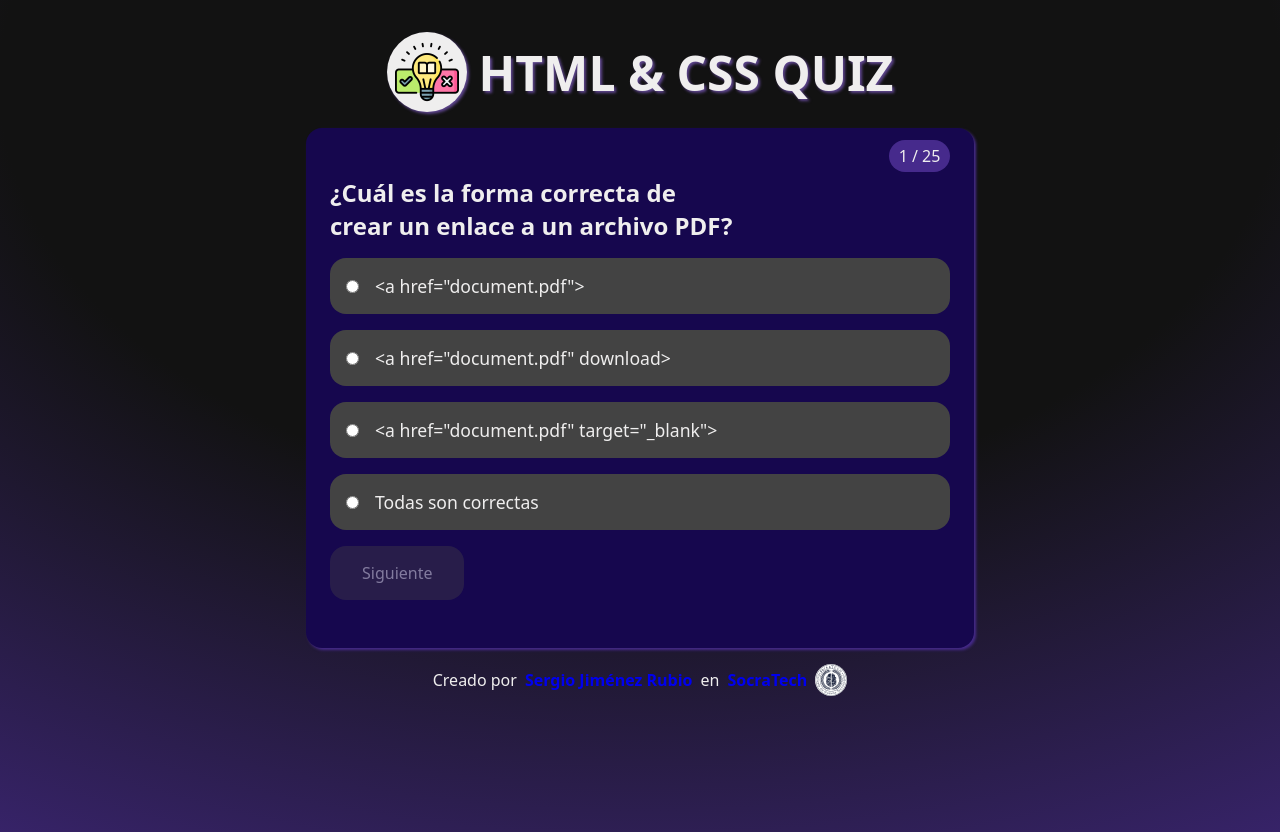
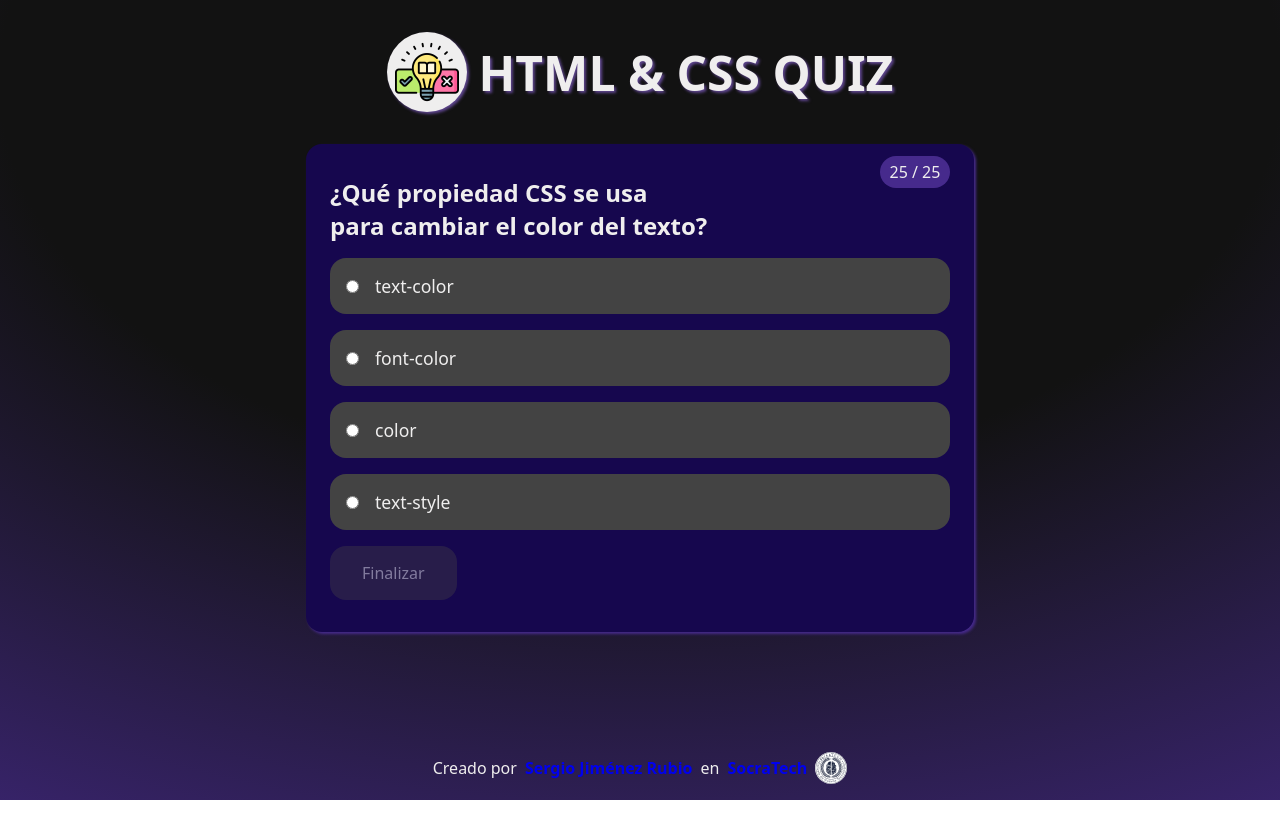
Before and after one commit to reposocratech/HTML-CSS-Quiz, a React (Vite) app: page / in a window 1280 px wide. After the commit the page ends 800 px from the top, so only its background shows below. Built offline with nearby package versions, Linux system fonts and the light colour scheme.

Commit message:
Mejoras de diseño y usabilidad a la hora de mostrar los resultados

```diff
--- a/src/App.css
+++ b/src/App.css
@@ -14,6 +14,10 @@
   margin: 0;
 }
 
+html {
+  scroll-behavior: smooth;
+}
+
 body {
   font-family: system-ui, -apple-system, BlinkMacSystemFont, 'Segoe UI', Roboto,
     Oxygen, Ubuntu, Cantarell, 'Open Sans', 'Helvetica Neue', sans-serif;
@@ -26,6 +30,12 @@ body {
   );
 }
 
+#root {
+  min-height: 100dvh;
+  display: grid;
+  grid-template-rows: max-content 1fr max-content;
+}
+
 .container {
   width: min(700px, 100%);
   margin-inline: auto;
@@ -34,8 +44,7 @@ body {
 
 h1 {
   text-align: center;
-  margin-top: 2rem;
-  margin-bottom: 1rem;
+  margin-block: 2rem;
   font-size: clamp(2.5rem, calc(2rem + 1.333vw), 3rem);
   text-shadow: 2px 2px 3px var(--info-color);
   display: flex;
--- a/src/components/finalView/FinalView.jsx
+++ b/src/components/finalView/FinalView.jsx
@@ -13,9 +13,13 @@ export const FinalView = () => {
     <>
       <article className="quiz final-view">
         <Score />
-        <Dots />
       </article>
-      {showResults && <Results />}
+      {showResults && (
+        <>
+          <Results />
+          <Dots />
+        </>
+      )}
     </>
   );
 };
--- a/src/components/finalView/dots/Dots.jsx
+++ b/src/components/finalView/dots/Dots.jsx
@@ -9,14 +9,15 @@ export const Dots = () => {
   return (
     <div className="dots">
       {shuffleQuestions.map(({ id, correctAnswer }, i) => (
-        <span
+        <a
           key={id}
+          href={`#question-${i + 1}`}
           className={`dot ${
             correctAnswer === userAnswers[i] ? 'correct' : 'incorrect'
           }`}
         >
           {i + 1}
-        </span>
+        </a>
       ))}
     </div>
   );
--- a/src/components/finalView/dots/dots.css
+++ b/src/components/finalView/dots/dots.css
@@ -1,16 +1,30 @@
 .dots {
+  background-color: #16074ebb;
+  backdrop-filter: blur(10px);
+  box-shadow: 0 0 6px var(--text-color);
+  border: 2px solid var(--text-color);
+  border-radius: 1rem;
+  padding: 0.75rem;
   display: flex;
   flex-wrap: wrap;
   justify-content: center;
   gap: 0.6rem;
+  position: fixed;
+  bottom: 65px;
+  left: 0;
+  right: 0;
+  z-index: 1;
+  width: min(100%, 500px);
+  margin-inline: auto;
 
   .dot {
     display: grid;
     place-items: center;
-    width: 1.5rem;
+    width: 1.7rem;
     aspect-ratio: 1;
     border-radius: 50%;
-    font-size: 0.8rem;
+    text-decoration: none;
+    color: white;
 
     &.correct {
       background-color: var(--correct-color);
--- a/src/components/finalView/results/Results.jsx
+++ b/src/components/finalView/results/Results.jsx
@@ -1,4 +1,4 @@
-import { useContext } from 'react';
+import { useContext, useEffect, useRef } from 'react';
 import { marked } from 'marked';
 import { QuizContext } from '../../../context/QuizContext';
 
@@ -6,10 +6,23 @@ import './results.css';
 
 export const Results = () => {
   const { shuffleQuestions, userAnswers } = useContext(QuizContext);
+  const firstQuestionRef = useRef(null);
+
+  useEffect(() => {
+    if (firstQuestionRef.current) {
+      firstQuestionRef.current.scrollIntoView();
+    }
+  }, []);
+
   return (
     <section className="results">
       {shuffleQuestions.map((question, i) => (
-        <article className="quiz" key={question.id}>
+        <article
+          className="quiz"
+          key={question.id}
+          id={`question-${i + 1}`}
+          ref={i === 0 ? firstQuestionRef : null}
+        >
           <h3>Pregunta {i + 1}</h3>
           <p>{question.question}</p>
           <div className="answers">
--- a/src/components/finalView/results/results.css
+++ b/src/components/finalView/results/results.css
@@ -2,4 +2,5 @@
   display: flex;
   flex-direction: column;
   row-gap: 1rem;
+  margin-block-end: 7rem;
 }
--- a/src/components/finalView/score/Score.jsx
+++ b/src/components/finalView/score/Score.jsx
@@ -4,8 +4,13 @@ import { QuizContext } from '../../../context/QuizContext';
 import './score.css';
 
 export const Score = () => {
-  const { score, shuffleQuestions, handleRestart, setShowResults } =
-    useContext(QuizContext);
+  const {
+    score,
+    shuffleQuestions,
+    handleRestart,
+    setShowResults,
+    showResults,
+  } = useContext(QuizContext);
 
   const percentage = (score / shuffleQuestions.length) * 100;
   const message =
@@ -22,7 +27,12 @@ export const Score = () => {
         {shuffleQuestions.length}, consiguiendo un porcentaje de acierto de (
         {percentage.toFixed()}%).
       </p>
-      <button onClick={() => setShowResults(true)}>Ver resultados</button>
+      <button
+        onClick={() => setShowResults(true)}
+        hidden={showResults === true}
+      >
+        Ver resultados
+      </button>
       <button onClick={handleRestart}>Jugar de nuevo</button>
     </section>
   );
--- a/src/components/quiz/answer/Answer.jsx
+++ b/src/components/quiz/answer/Answer.jsx
@@ -19,7 +19,9 @@ export const Answer = ({ option }) => {
       className={`
         answer
         ${correctAnswer ? 'correct' : ''}
-        ${incorrectAnswer ? 'incorrect' : ''}`}
+        ${incorrectAnswer ? 'incorrect' : ''}
+        ${selectedOption === null ? 'cursor' : ''}
+      `}
     >
       <input
         type="radio"
--- a/src/components/quiz/answer/answer.css
+++ b/src/components/quiz/answer/answer.css
@@ -14,6 +14,10 @@
   &.incorrect {
     background-color: var(--incorrect-color);
     animation: vibrate 0.3s ease-in-out;
+  }
+
+  &.cursor {
+    cursor: pointer;
   }
 
   input {
--- a/src/components/quiz/quiz.css
+++ b/src/components/quiz/quiz.css
@@ -1,7 +1,7 @@
 .quiz {
   background-color: var(--primary-color);
   border-radius: 16px;
-  padding: 3rem 1.5rem;
+  padding: 2rem 1.5rem;
   box-shadow: 2px 2px 3px var(--secondary-color);
   display: flex;
   flex-direction: column;
--- a/src/context/QuizContextProvider.jsx
+++ b/src/context/QuizContextProvider.jsx
@@ -4,7 +4,7 @@ import { questions } from '../data/questions';
 import confetti from 'canvas-confetti';
 
 export const QuizContextProvider = ({ children }) => {
-  const [currentQuestion, setCurrentQuestion] = useState(0);
+  const [currentQuestion, setCurrentQuestion] = useState(24);
   const [selectedOption, setSelectedOption] = useState(null);
   const [score, setScore] = useState(0);
   const [completed, setCompleted] = useState(false);
```
